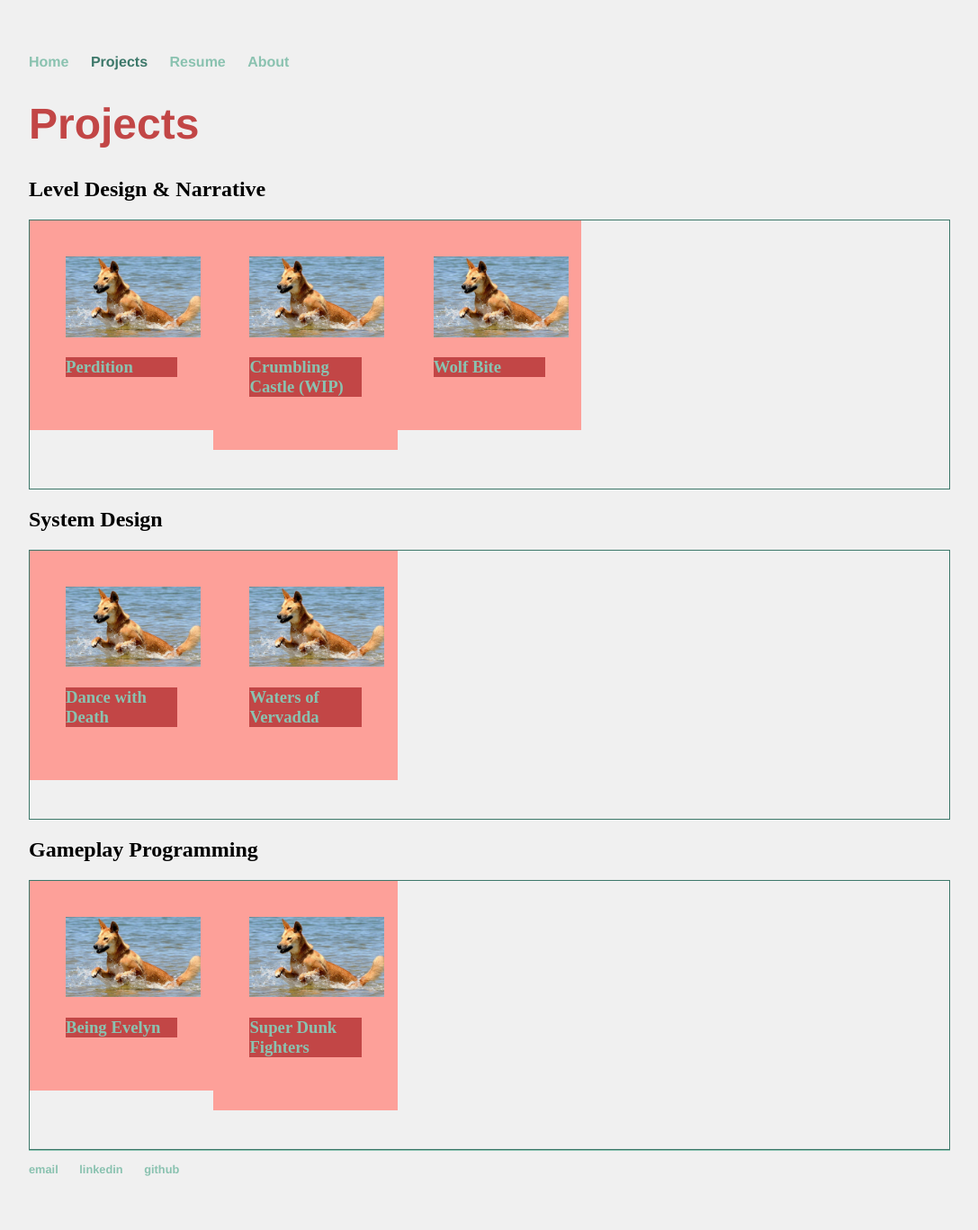
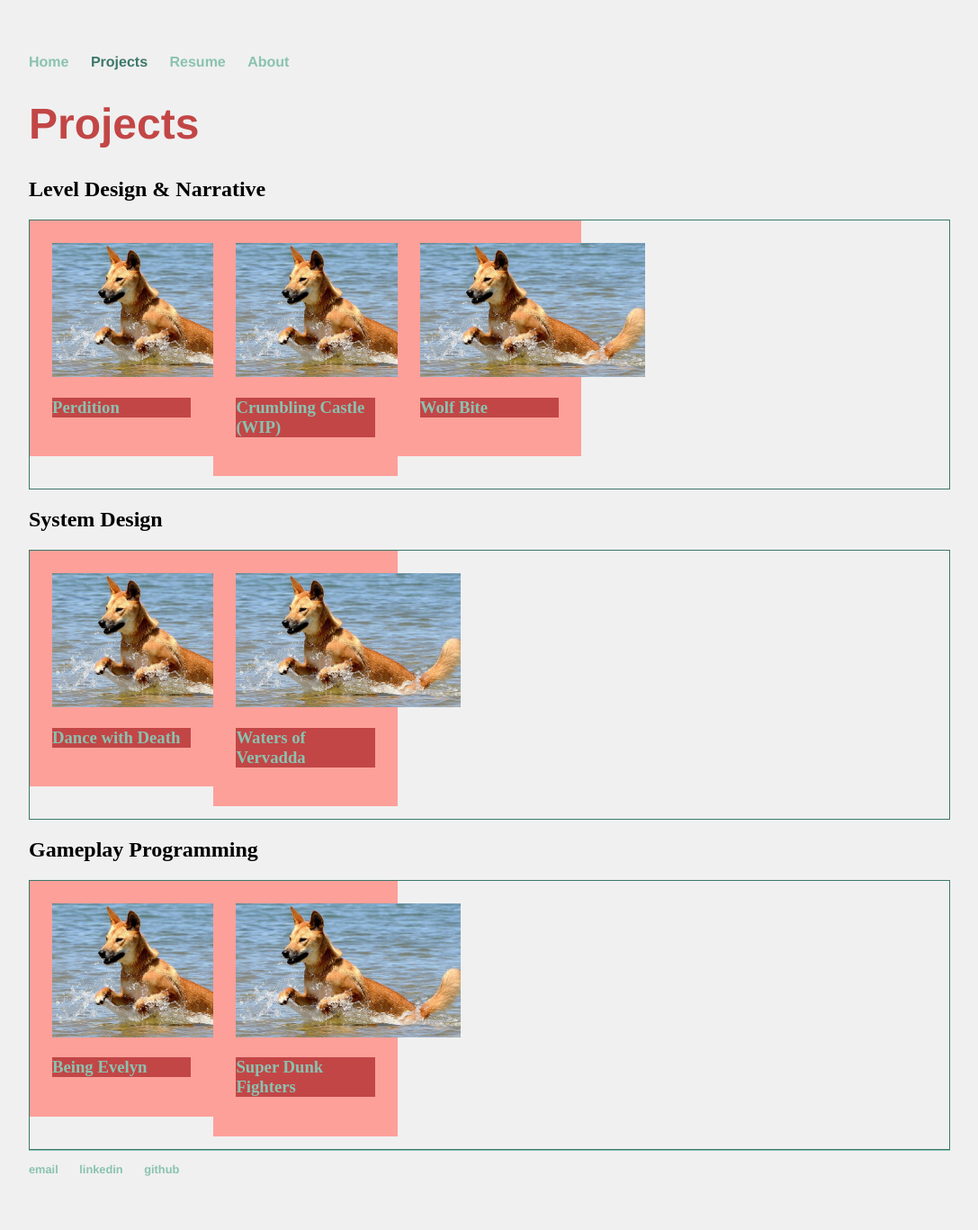
Before and after one commit to digigrant/digigrant.github.io, a Jekyll site: the page built from projects.html, in a window 1280 px wide. Shown: the whole page at 90% size, without its empty margins (96-1183 px from the left). Built offline with Jekyll 4.4.1, drawn with Linux system fonts in a browser that asks for light colours.

Commit message:
Update main.scss

```diff
--- a/_sass/main.scss
+++ b/_sass/main.scss
@@ -89,12 +89,12 @@ ul.specs
             float: left;
             width: 20%;
             background-color: $color3;
-            padding: 40px;
+            padding: 25px;
 
                     img
                     {
                         align: center;
-                        width: 150px;
+                        width: 250px;
                     }
 
                     h3
```
